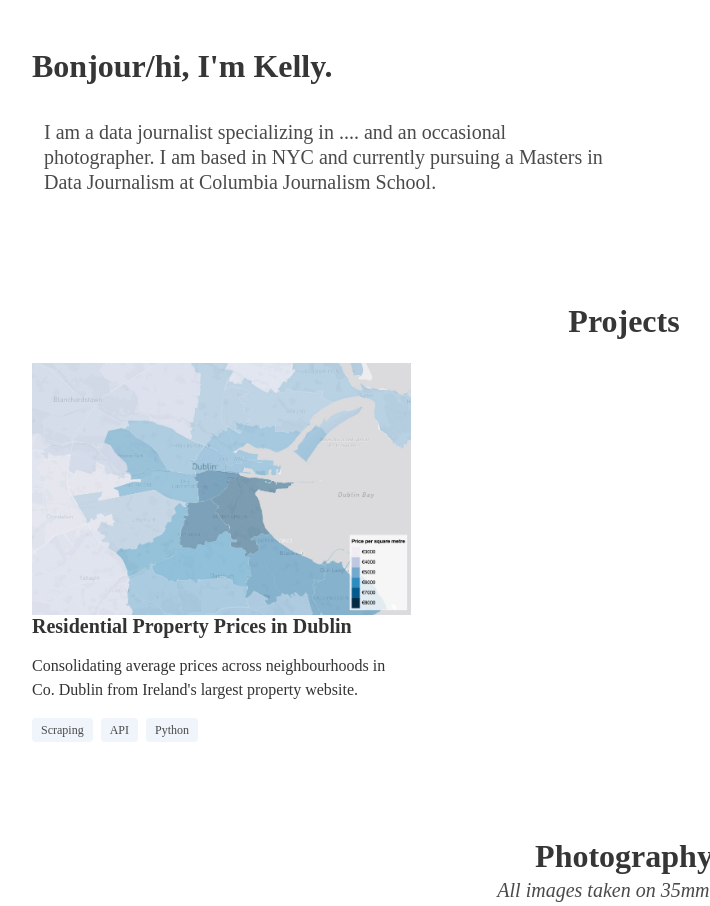
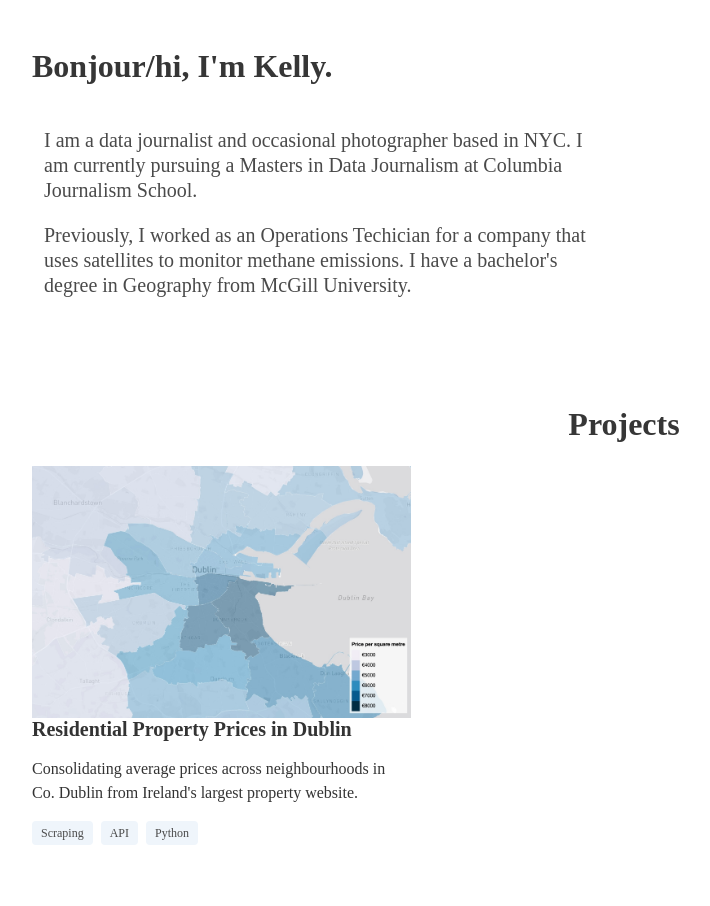
Before and after one commit to kellywaldro/kellywaldro.github.io, a website: page index.html in a window 1280 px wide. Shown: the top 906 px of the page, without its empty margins (16-726 px from the left). Drawn offline with nearby package versions, Linux system fonts and the light colour scheme.

Commit message:
Update index.html

```diff
--- a/index.html
+++ b/index.html
@@ -47,13 +47,17 @@
 
 <body>
     <section class="hero">
-        <div class="hero-body">
+        <div class="hero-body content">
             <p class="title">
                 Bonjour/hi, I'm Kelly.
             </p>
             <div class="column is-half is-multiline content">
                 <p class="subtitle">
-                I am a data journalist specializing in .... and an occasional photographer. I am based in NYC and currently pursuing a Masters in Data Journalism at Columbia Journalism School.
+                    I am a data journalist and occasional photographer based in NYC. I am currently pursuing a Masters
+                    in Data Journalism at Columbia Journalism School.
+                </p>
+                <p class="subtitle">
+                    Previously, I worked as an Operations Techician for a company that uses satellites to monitor methane emissions. I have a bachelor's degree in Geography from McGill University.
                 </p>
             </div>
         </div>
@@ -63,13 +67,15 @@
         <div class="columns is-multiline content">
             <div class="column is-one-third">
                 <h4>
-                <a class="link" href="https://kellywaldro.github.io/dublin_properties/" aria-label="Go to project on house prices in Dublin" target="_blank">
+                    <a class="link" href="https://kellywaldro.github.io/dublin_properties/"
+                        aria-label="Go to project on house prices in Dublin" target="_blank">
                         <figure class="image is-3by2">
                             <img alt="Property Prices in Dublin" src="./images/dublin.jpg">
                         </figure>
                         Residential Property Prices in Dublin
                 </h4>
-                <p>Consolidating average prices across neighbourhoods in Co. Dublin from Ireland's largest property website.</a></p>
+                <p>Consolidating average prices across neighbourhoods in Co. Dublin from Ireland's largest property
+                    website.</a></p>
                 <div class="tags">
                     <span class="tag has-background-info-light">Scraping</span>
                     <span class="tag has-background-info-light">API</span>
```
Lines whose indentation alone changed are shown as unchanged.
